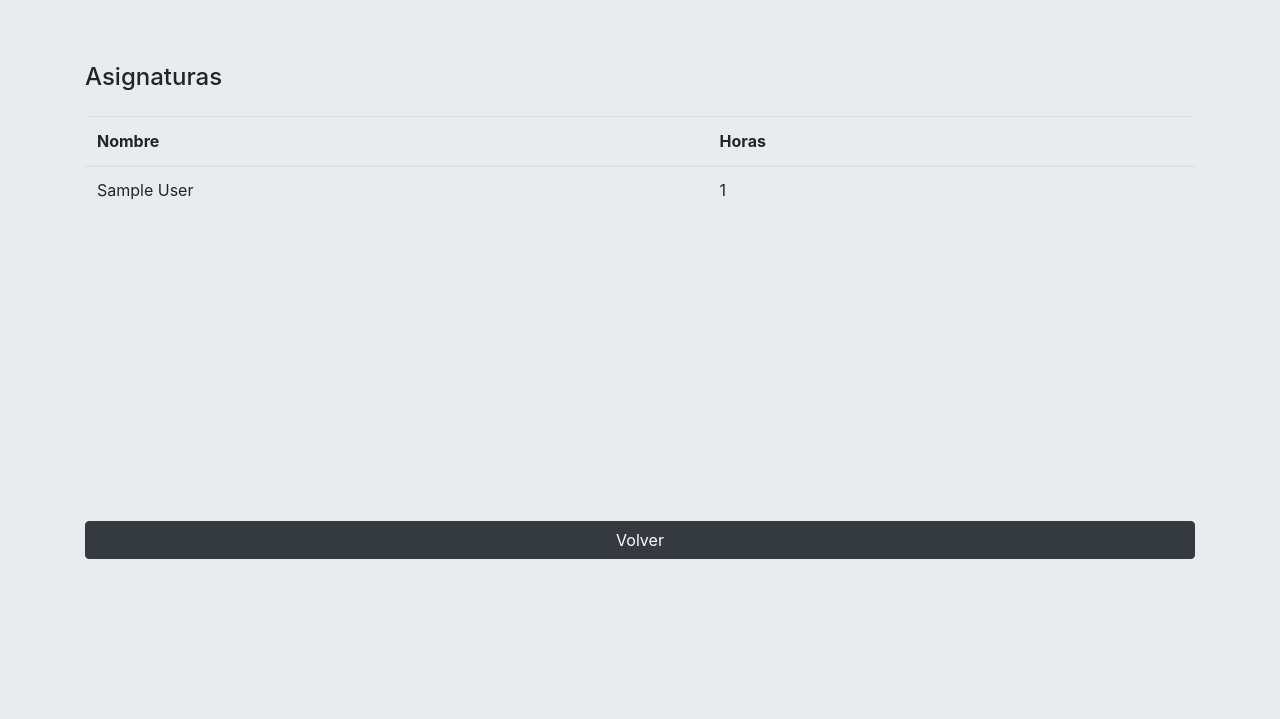
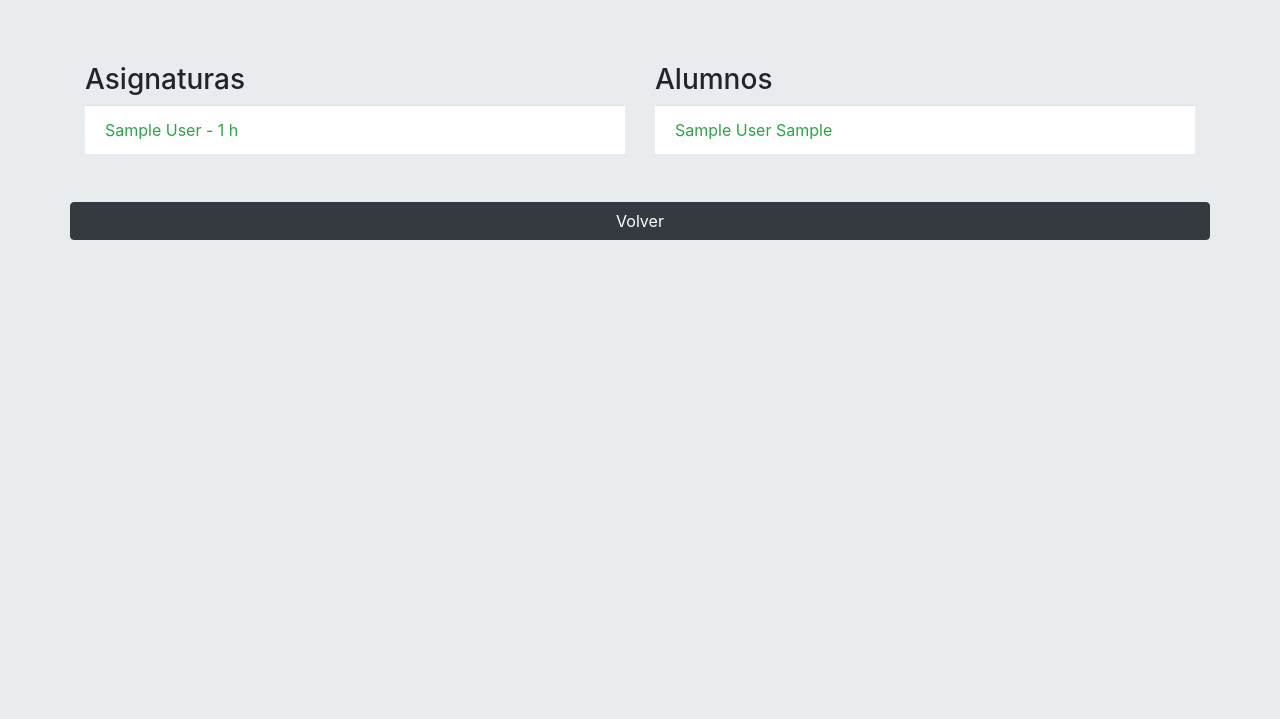
Before and after one commit to LeandroSKA/Proyecto_DAW, a Django app: page /ciclo/detalles/1/ in a window 1280 px wide. Shown: the part 177-896 px from the top of the page. Run offline with Django 3.2, Linux system fonts and the light colour scheme; tables that the repository leaves empty hold one stand-in row (values such as "Sample post"); parts of the project's set-up code (start-up, migrations or seed data) failed here and were passed over; some libraries are stand-ins or nearby versions; grey boxes are pictures that could not be loaded.

Commit message:
Añadido el main
Se ha añadido el main y añadido un listado de los alumnos pertenecientes al ciclo en ciclo detalles

```diff
--- a/personas_project/personas_project/urls.py
+++ b/personas_project/personas_project/urls.py
@@ -17,9 +17,11 @@ from django.contrib import admin
 from django.urls import path, include
 from django.conf import settings
 from django.conf.urls.static import static
+from school_members import views
 
 urlpatterns = [
     path('admin/', admin.site.urls),
+    path('', views.pagina_principal, name='main'),
     path('alumno/', include('school_members.urlsalumno')),
     path('ciclo/', include('school_members.urlsciclo')),
     path('profesor/', include('school_members.urlsprofesor')),
--- a/personas_project/school_members/templates/school_members/base.html
+++ b/personas_project/school_members/templates/school_members/base.html
@@ -13,7 +13,7 @@
 
 <nav class="navbar navbar-expand-md navbar-light bg-light sticky-top">
     <div class="container-fluid">
-        <a href="#" class="navbar-brand"><img src="https://congreso.sghweb.es/wp-content/uploads/2022/03/logo-abanca.png"  width="200px" alt="Logotipo"></a>
+        <a href="{% url 'main' %}" class="navbar-brand"><img src="https://congreso.sghweb.es/wp-content/uploads/2022/03/logo-abanca.png"  width="200px" alt="Logotipo"></a>
         <button class="navbar-toggler" type="button" data-toggle="collapse" data-target="#navbarResponsive">
             <span class="navbar-toggler-icon"></span>
         </button>
--- a/personas_project/school_members/templates/school_members/ciclo_detalles.html
+++ b/personas_project/school_members/templates/school_members/ciclo_detalles.html
@@ -1,36 +1,35 @@
 
   {% extends "school_members/base.html" %}
-
   {% block content %}
 
   <div class="container">
-        <h4 class="display-8 mb-4">Asignaturas</h4>
-        <table class="table">
-            <thead>
-              <tr>
-                <th scope="col">Nombre</th>
-                <th scope="col">Horas</th>
-                <th></th>
-              </tr>
-            </thead>
-            <tbody>
-              <tr>
+
+          <div class="row">
+              <div class="col-sm">
+                <h3>Asignaturas</h3>
+                <ul class="list-group list-group-flush">
                   {% for asignatura in data %}
-                <tr>
-                    <td class="align-middle">{{asignatura.nombre}}</td>
-                    <td class="align-middle">{{asignatura.horas}}</td>
-                </tr>
+                  <li class="list-group-item"><span class="text-success">{{asignatura.nombre}} - {{asignatura.horas}} h</span></li>
                   {% endfor%}
-              </tr>
-            </tbody>
-          </table>
+                </ul>
+              </div>
+              <div class="col-sm mx-auto  d-block ">
+                <h3>Alumnos</h3>
+                  <ul class="list-group list-group-flush">
+                    {% for alumno in data2 %}
+                      <li class="list-group-item"><span class="text-success">{{alumno.nombre}} {{alumno.apellidos}}</span></li>
+                    {% endfor%}
+                  </ul>
+              </div>
+              <a href="{% url 'ciclo_listado' %}" class="btn w-100 mt-5 btn-dark">Volver</a>
+          </div>
 
   </div>
+
   <div class="jumbotron jumbotron-fluid fixed-bottom mb-0">
       <div class="container">
-            <a href="{% url 'ciclo_listado' %}" class="btn w-100 btn-dark">Volver</a>
+
       </div>
   </div>
 
-
   {% endblock content %}
--- /dev/null
+++ b/personas_project/school_members/templates/school_members/main.html
@@ -0,0 +1 @@
+{% extends "school_members/base.html" %}
--- a/personas_project/school_members/templates/school_members/profesor_detalles.html
+++ b/personas_project/school_members/templates/school_members/profesor_detalles.html
@@ -1,5 +1,3 @@
-
-
 
 
 {% extends "school_members/base.html" %}
--- a/personas_project/school_members/views.py
+++ b/personas_project/school_members/views.py
@@ -102,8 +102,9 @@ def ciclo_eliminar(request, id):
     return redirect('/ciclo/listado')
 
 def ciclo_detalles(request, id):
+    alumnosi = alumno.objects.filter(ciclo=id).values()
     asignaturai = asignatura.objects.filter(ciclo=id).values()
-    return render(request, "school_members/ciclo_detalles.html",{'data':asignaturai} )
+    return render(request, "school_members/ciclo_detalles.html",{'data':asignaturai, 'data2':alumnosi} )
 
 
 
@@ -134,3 +135,7 @@ def asignatura_eliminar(request, id):
     asignaturai = asignatura.objects.get(pk=id)
     asignaturai.delete()
     return redirect('/asignatura/listado')
+
+
+def pagina_principal(request):
+    return render(request, "school_members/main.html")
```
Also changed, not shown: personas_project/images/alunnos/Avatar_masculino_2_QTdASWs.jpg (added). Lines whose indentation alone changed are shown as unchanged.
